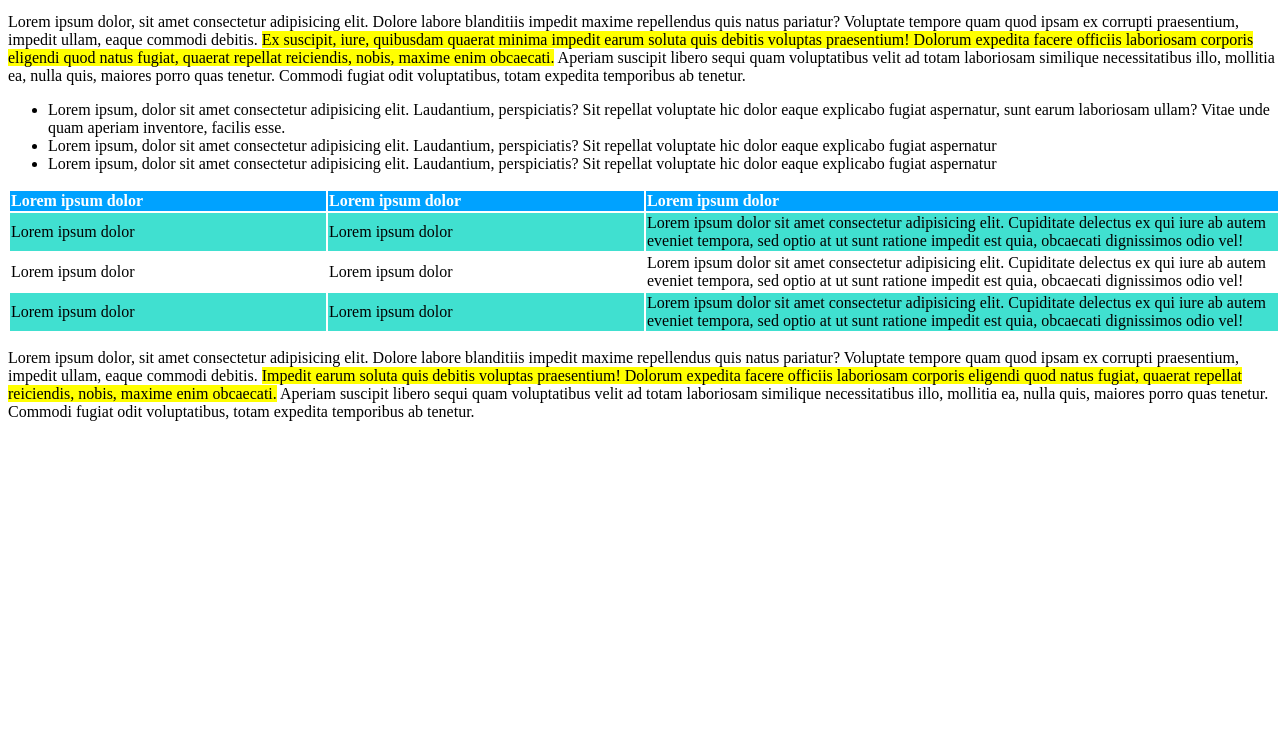
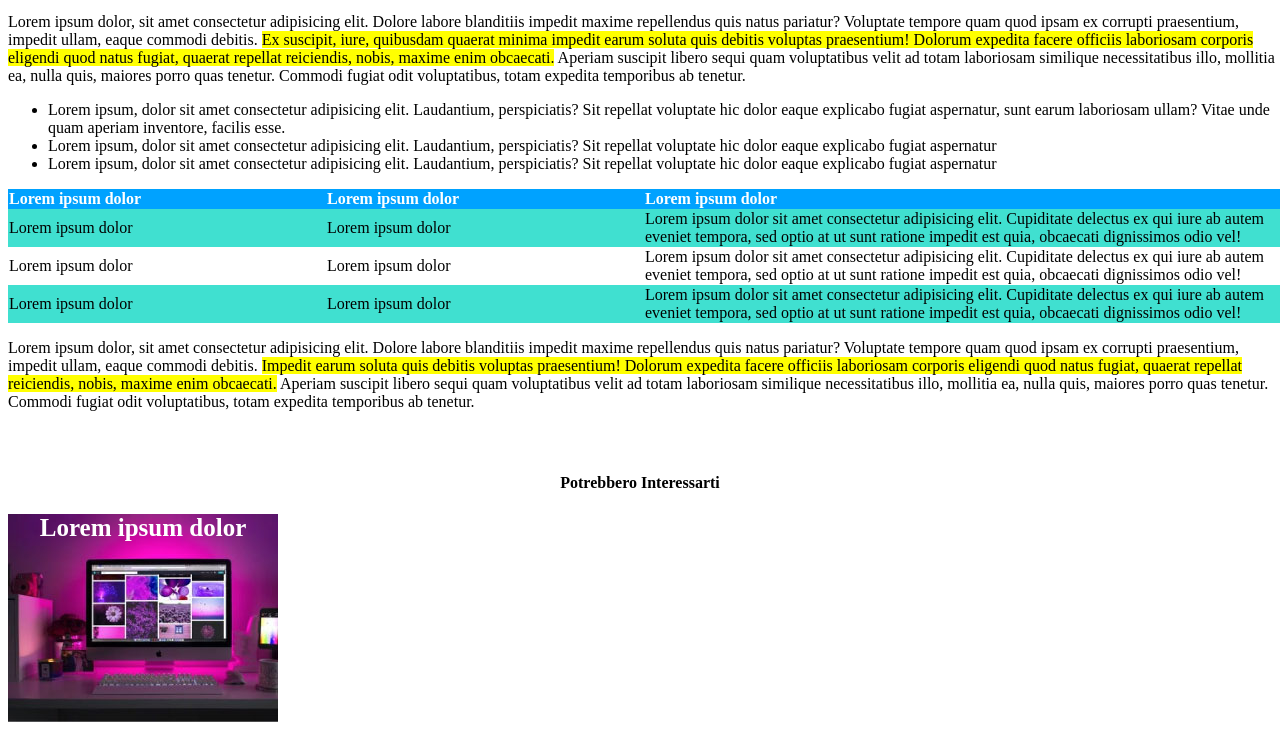
Before and after one commit to alelui/html-css-booleaner, a plain HTML site: page index.html in a window 1280 px wide. Shown: the part 757-1487 px from the top of the page. Before the commit the page ends 1194 px from the top, so only its background shows below. Drawn offline with Linux system fonts and the light colour scheme.

Commit message:
Inizio footer

```diff
--- a/index.html
+++ b/index.html
@@ -72,14 +72,23 @@
 
         <p>Lorem ipsum dolor, sit amet consectetur adipisicing elit. Dolore labore blanditiis impedit maxime repellendus quis natus pariatur? Voluptate tempore quam quod ipsam ex corrupti praesentium, impedit ullam, eaque commodi debitis. <span class="importante">Impedit earum soluta quis debitis voluptas praesentium! Dolorum expedita facere officiis laboriosam corporis eligendi quod natus fugiat, quaerat repellat reiciendis, nobis, maxime enim obcaecati.</span> Aperiam suscipit libero sequi quam voluptatibus velit ad totam laboriosam similique necessitatibus illo, mollitia ea, nulla quis, maiores porro quas tenetur. Commodi fugiat odit voluptatibus, totam expedita temporibus ab tenetur.</p>
 
-
-
     </div>
 
     </main>
 
 
-    <footer></footer>
+    <footer>
+
+        <br>
+
+        <h4>Potrebbero Interessarti</h4>
+        <div>
+            <span><strong>Lorem ipsum dolor</strong></span>
+
+        </div>
+
+
+    </footer>
 
 </body>
 </html>
--- a/style.css
+++ b/style.css
@@ -54,6 +54,7 @@ h6{
 
 table{
     width: 100%;
+    border-spacing: 0;
 }
 
 thead{
@@ -71,3 +72,20 @@ thead .descirzione{
 tbody .colorata {
     background-color: turquoise;
 }
+
+footer{
+    padding: 8px;
+    text-align: center;
+}
+footer > div{
+    width: 270px;
+    height: 208px;
+    background-image: url('img/monitor.jpg');
+    background-size: cover;
+}
+
+footer > div > span{
+    font-size: 25px;
+    color: white;
+    margin-top: 8px;
+}
```
